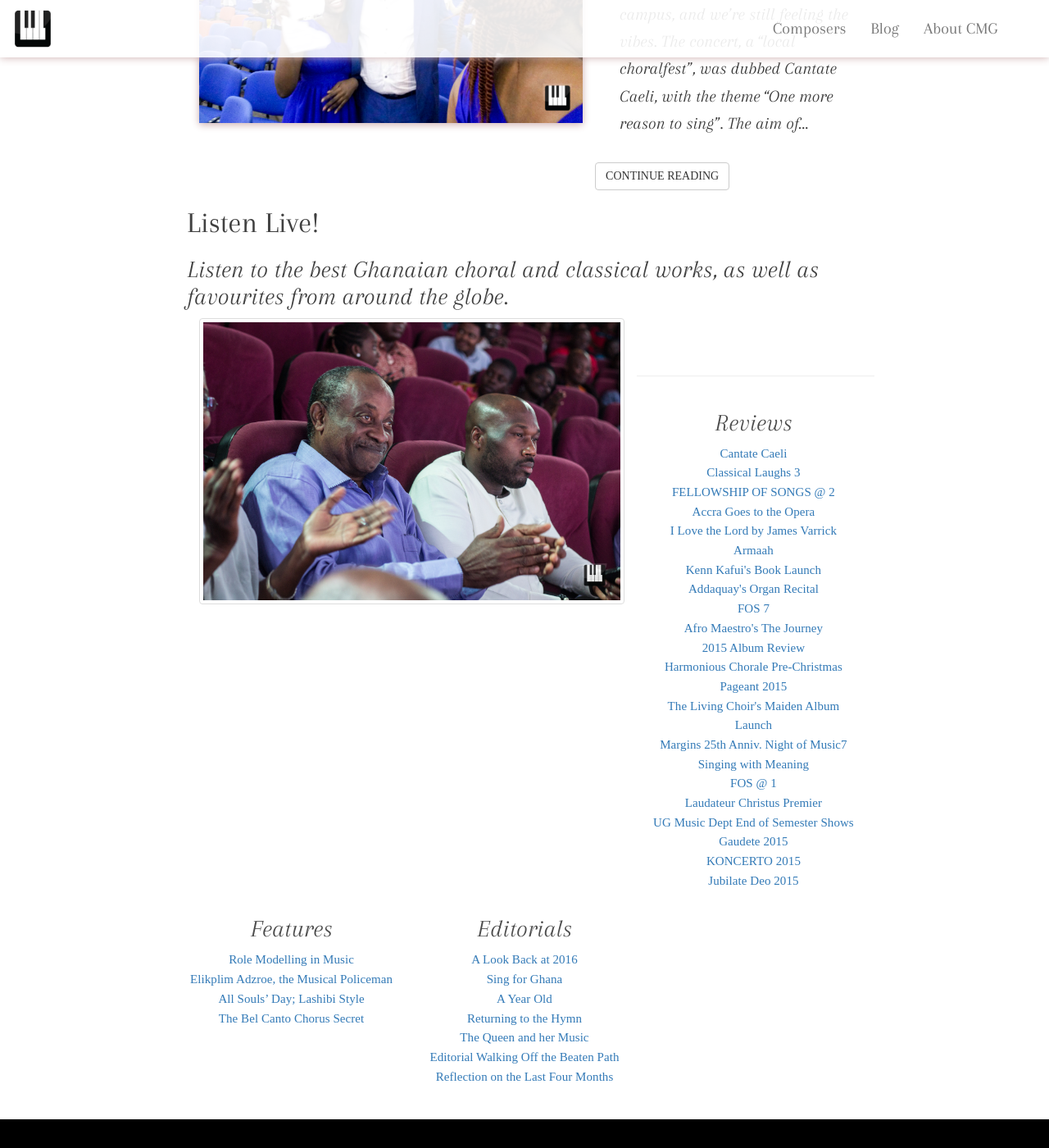
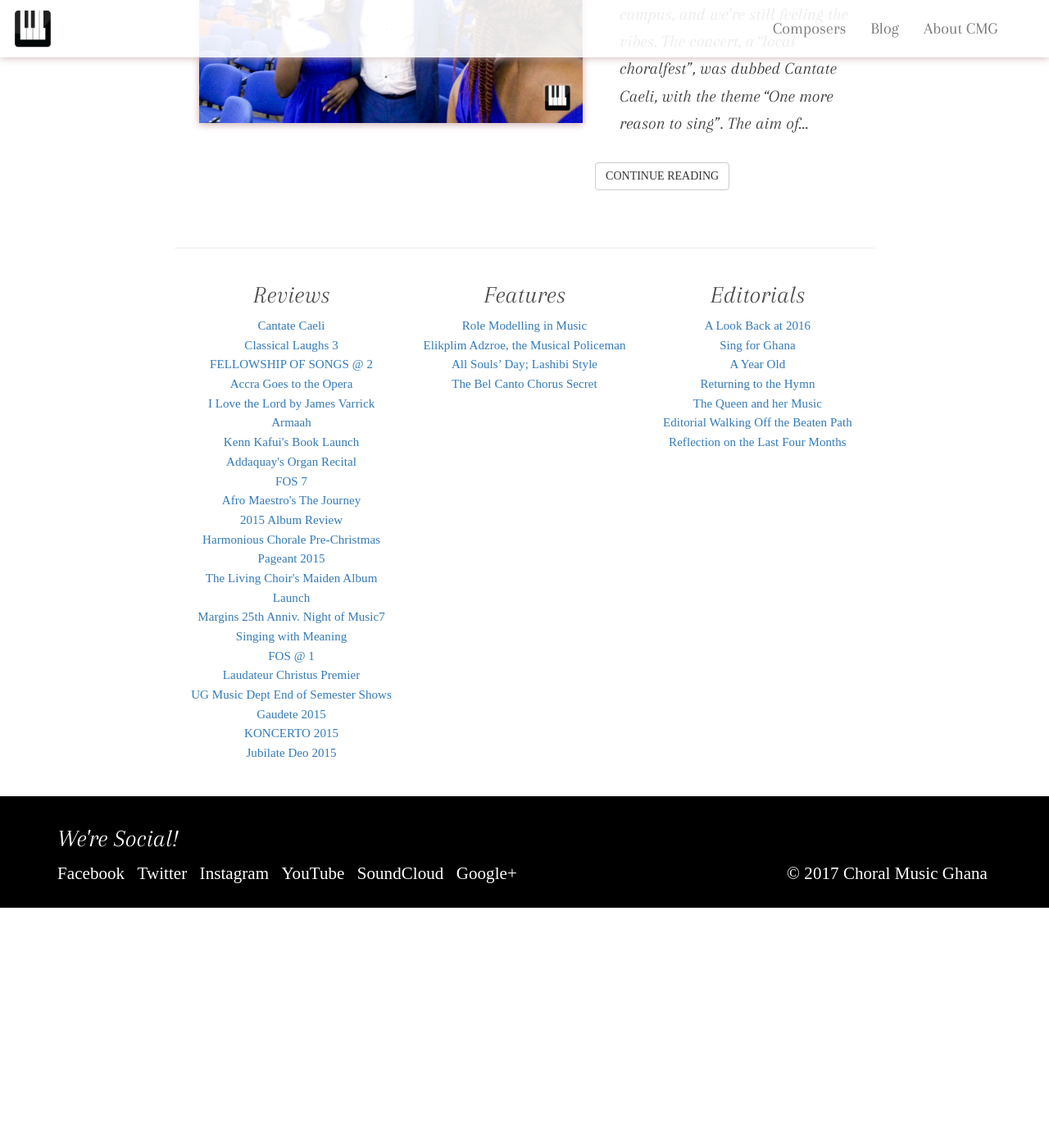
Before and after one commit to choralmusicghana/choralmusicghana.github.io, a Jekyll site: the page built from index.html, in a window 1280 px wide and 1400 px high, scrolled down 582 px. Shown: the whole window at 82% size. Built offline with Jekyll 4.4.1, drawn with Linux system fonts in a browser that asks for light colours; nearby versions of some CDN libraries; some web fonts are replaced; comment, search, counter and statistics services are not loaded; after the commit the page ends 1689 px from its top, so only the background shows below that.

```diff
--- a/_config.yml
+++ b/_config.yml
@@ -1,6 +1,7 @@
 name: "Choral Music Ghana"
 description: "Promoting choral and classical music in Ghana"
 permalink: pretty
+url: http://www.choralmusicghana.com
 
 # music contains YouTube videos of performances we talk about
 # reviews are our reviews
--- a/_includes/cmg_radio.html
+++ b/_includes/cmg_radio.html
@@ -12,6 +12,8 @@
 <div class="text-center">
     <div class="radionomy-player"></div>
     <div class="col-md-8">
-        <img class="img-thumbnail" src="/img/radiobanner.jpg">
+    	<a href="#radio">
+        	<img class="img-thumbnail" src="/img/radiobanner.jpg">
+    	</a>
     </div>
 </div>
--- a/_includes/head.html
+++ b/_includes/head.html
@@ -7,7 +7,7 @@
     <!-- The above 3 meta tags *must* come first in the head; any other head content must come *after* these tags -->
     <meta property="fb:app_id" content="1189250531120100">
     <!-- tags for Facebook OpenGraph -->
-    <meta property="og:url" content="http://www.choralmusicghana.com/" />
+    <meta property="og:url" content="{{site.url}}{{page.url}}" />
     <meta property="og:type" content="website" />
     <meta property="og:title" content="{{page.title}}" />
     {% if page.description %}
--- a/css/choralmusicghana.css
+++ b/css/choralmusicghana.css
@@ -120,6 +120,37 @@
 	margin: 15px;
 }
 
+/* Carousel base class */
+.carousel-indicators{
+   top: 30px;
+}
+.carousel {
+  /*margin-top: 80px;
+  margin-bottom: 80px;*/
+  /*height: 500px;*/
+  /*margin-bottom: 60px;*/
+}
+/* Since positioning the image, we need to help out the caption */
+.carousel-caption {
+  z-index: 10;
+}
+
+/* Declare heights because of positioning of img element */
+.carousel .item {
+  /*height: 500px;*/
+  background-color: #FFF;
+}
+.carousel-inner > .item > img {
+  max-height: 550px;
+  /*position: absolute;
+  top: 0;
+  left: 0;
+  min-width: 100%;
+  height: 100%;*/
+}
+
+/*end carousel styles*/
+
 @media  (max-width: 800px) {
 	.img-responsive{
 		margin-right: 0px;
--- a/index.html
+++ b/index.html
@@ -19,4 +19,3 @@
 		</a>
 	</div>
 </div>
-{% include cmg_radio.html %}
```
Also changed, not shown: _data/featureCarouselImages.json (added, +27 -0 lines), _includes/feature_carousel.html (added, +54 -0 lines).
